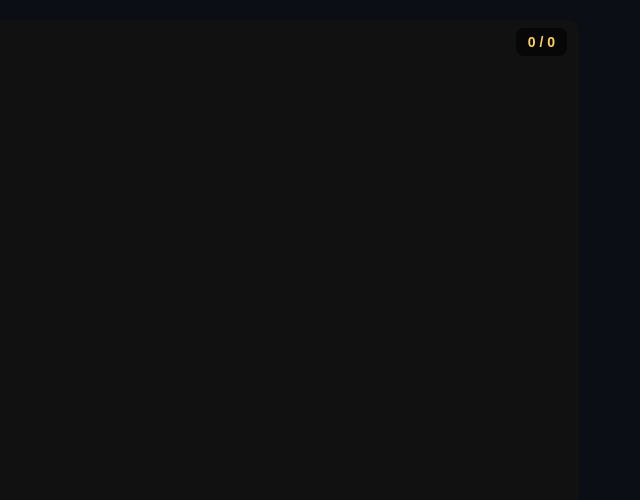
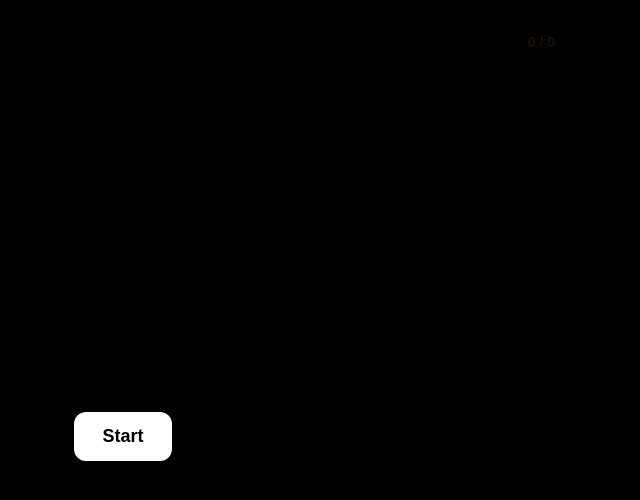
Before and after one commit to mariawozniak/adaptive-course, a website: page public/listening/index.html in a window 1280 px wide. Shown: the whole page, without its empty margins (541-1181 px from the left). Drawn offline with Linux system fonts and the light colour scheme.

Commit message:
Update quiz.css

```diff
--- a/public/listening/css/quiz.css
+++ b/public/listening/css/quiz.css
@@ -170,20 +170,29 @@ button:active{ transform:scale(.98); }
 ========================= */
 
 .fullscreen-overlay {
-  position: fixed;
-  inset: 0;
-  z-index: 999999;          /* ⬅️ WYŻEJ niż iframe */
+  position: fixed !important;
+
+  top: 0;
+  left: 0;
+  width: 100vw;
+  height: 100vh;
+
+  z-index: 2147483647; /* 🔥 absolutny top */
   display: none;
 
-  background: rgba(0,0,0,0.9);
+  background: rgba(0,0,0,0.92);
   color: #fff;
 
+  display: flex;
   align-items: center;
   justify-content: center;
   flex-direction: column;
   text-align: center;
   padding: 24px;
+
+  pointer-events: auto;
 }
+
 
 /* przycisk */
 .fullscreen-overlay button {
```
